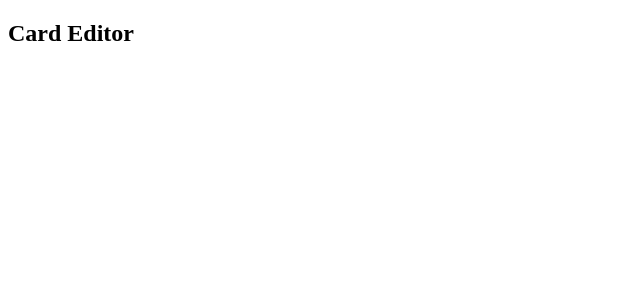
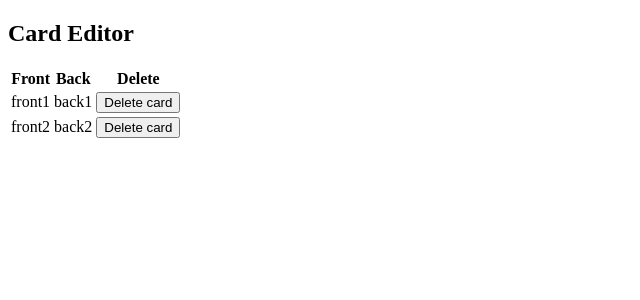
Before and after one commit to aluckyducky/bootcamp, a React (Create React App) app: page / in a window 1280 px wide. Shown: the top 300 px of the page, without its empty margins (0-640 px from the left). Built offline with nearby package versions, Linux system fonts and the light colour scheme.

Commit message:
Added test cards, and a table to display them in CardEditor

```diff
--- a/src/App.js
+++ b/src/App.js
@@ -1,8 +1,21 @@
 import logo from './logo.svg';
 import CardEditor from './CardEditor';
+import React from 'react';
 
-function App() {
-  return <CardEditor />;
+class App extends React.Component {
+  constructor(props) {
+    super(props);
+    this.state = {
+      cards: [
+        { front: 'front1', back: 'back1'},
+        { front: 'front2', back: 'back2'},
+      ],
+    };
+  }
+
+  render() {
+    return <CardEditor cards={this.state.cards} />;
+  }
 }
 
 export default App;
--- a/src/CardEditor.js
+++ b/src/CardEditor.js
@@ -2,9 +2,31 @@ import React from "react";
 
 class CardEditor extends React.Component {
     render() {
+        const cards = this.props.cards.map((card, index) => {
+            return (
+                <tr key={index}>
+                    <td>{card.front}</td>
+                    <td>{card.back}</td>
+                    <td>
+                        <button>Delete card</button>
+                    </td>
+                </tr>
+            )
+        })
+
         return (
             <div>
                 <h2>Card Editor</h2>
+                <table>
+                    <thead>
+                        <tr>
+                            <th>Front</th>
+                            <th>Back</th>
+                            <th>Delete</th>
+                        </tr>
+                    </thead>
+                    <tbody>{cards}</tbody>
+                </table>
             </div>
         );
     }
```
